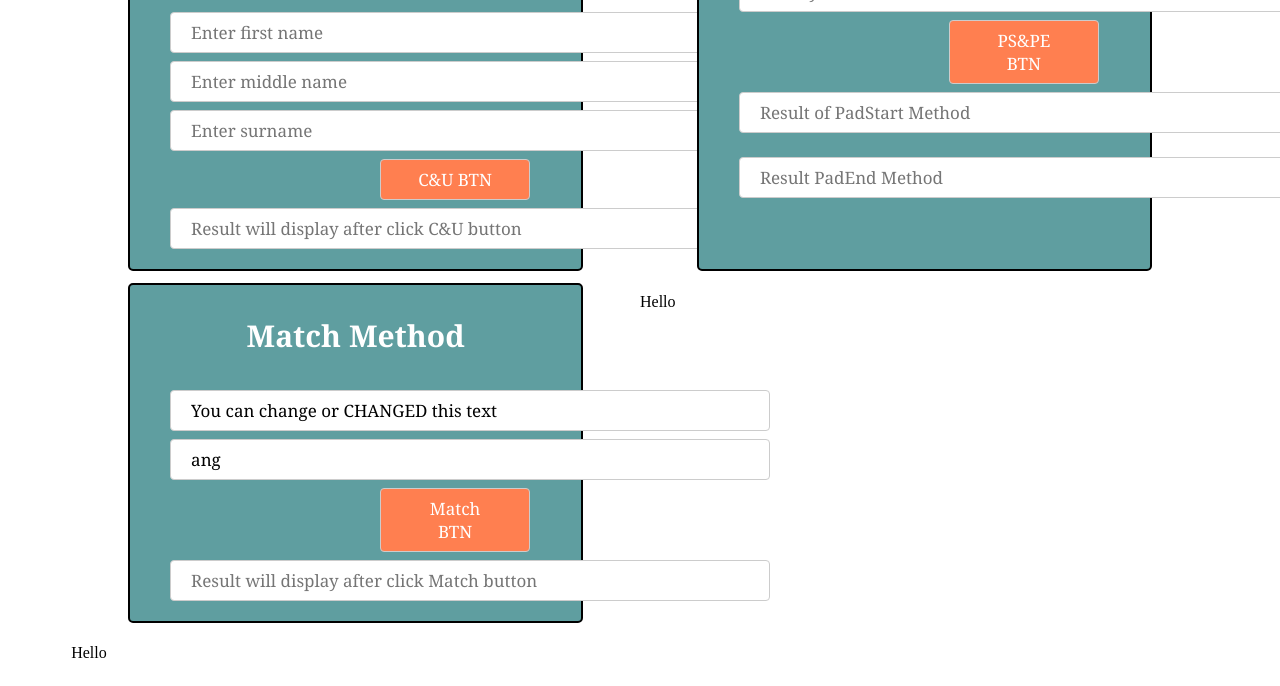
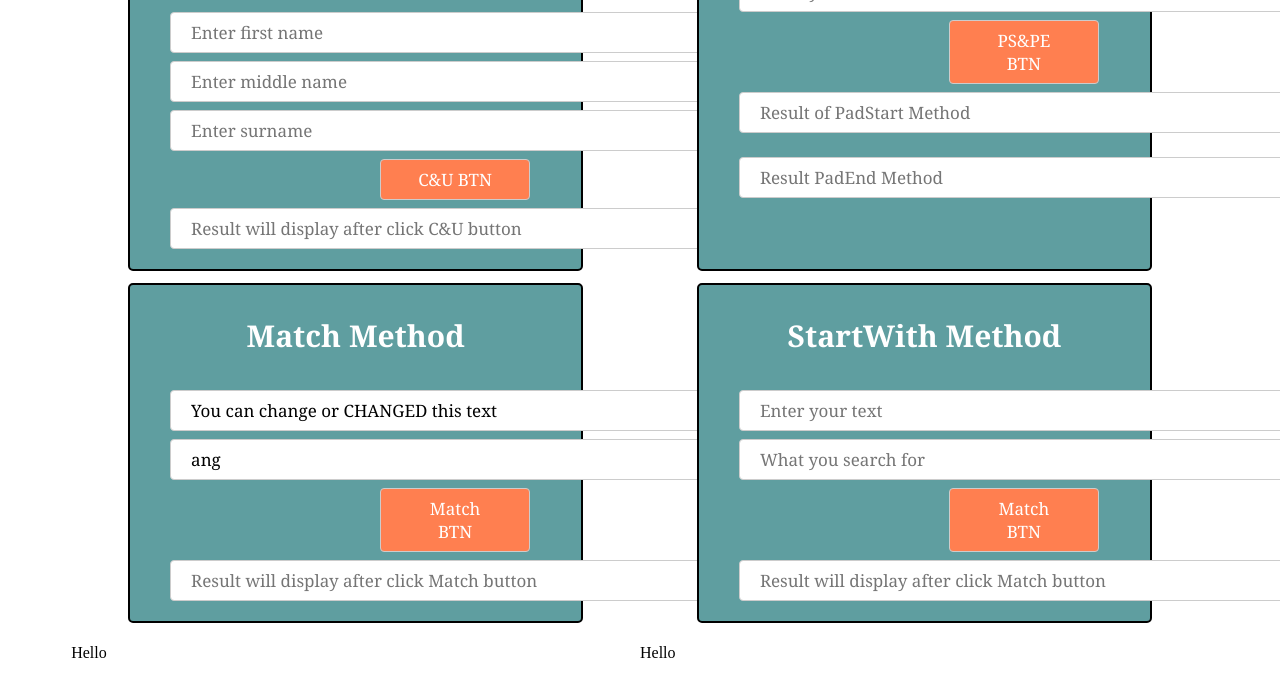
Before and after one commit to ahanik/Eshikhon-Homework, a plain HTML site: page class12.html in a window 1280 px wide. Shown: the part 495-1181 px from the top of the page. Drawn offline with Linux system fonts and the light colour scheme.

Commit message:
sixth method done

```diff
--- a/class12.html
+++ b/class12.html
@@ -185,6 +185,26 @@
 <!--Match Method End-->
 
 
+<!--Match Method Start-->
+<div class="all_methods">
+    <h3 style="text-align: center; font-size: 30px; font-family: Cambria;">StartWith Method</h3>
+    <input type="text" name="" class="data_input" id="data_input8" placeholder="Enter your text">
+    <input type="text" name="" class="data_input" id="data_input9" placeholder="What you search for">
+    <button style="margin-left: 250px;" onclick="result6()" class="result_btn" id="btn4">Match BTN</button>
+    <input type="text" name="" class="result_input" id="result6" placeholder="Result will display after click Match button" readonly>
+
+    <script>
+
+        function result6(){
+            let d8_input = document.getElementById("data_input8").value;
+            let d9_input = document.getElementById("data_input9").value;
+
+            document.getElementById("result6").value = d8_input.startsWith(d9_input);
+        }
+    </script>
+</div>
+<!--Match Method End-->
+
 
         <div class="function">
             <p>Hello</p>
```
